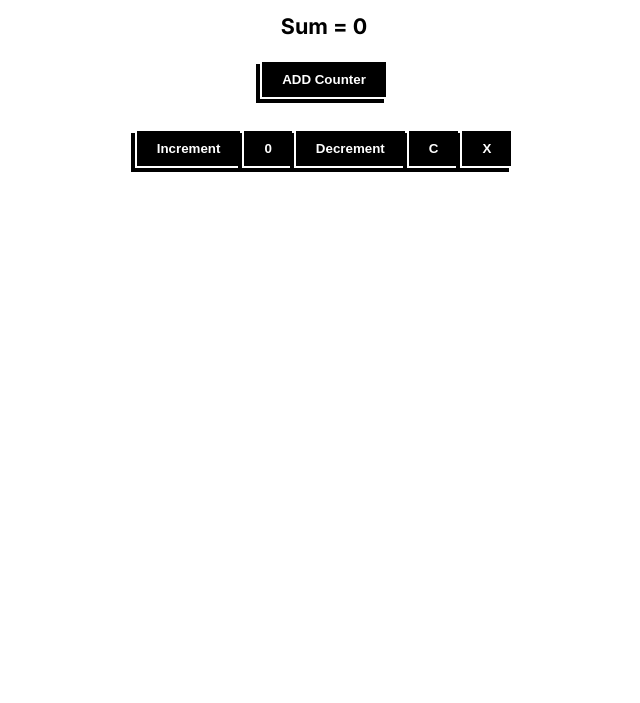
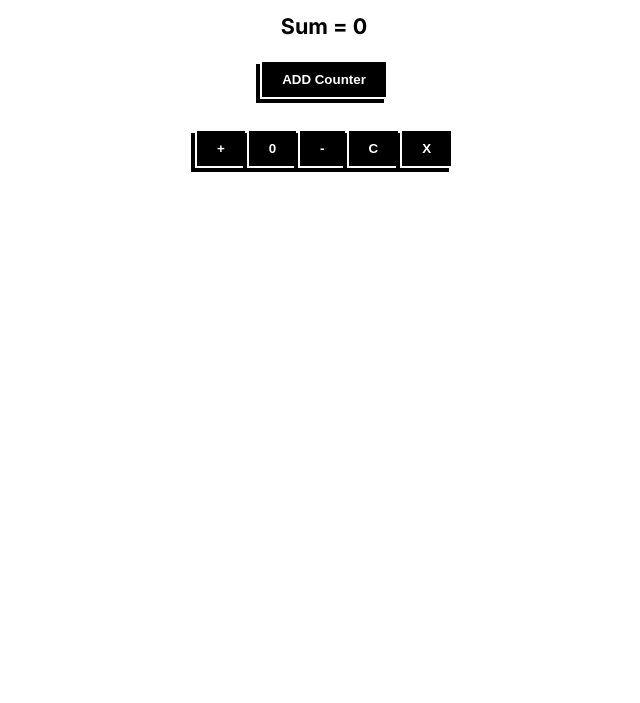
Before and after one commit to SirFamily/Counter-app-React-JSX, a plain HTML site: page index.html in a window 1280 px wide. Shown: the part 97-800 px from the top of the page, without its empty margins (316-956 px from the left). Drawn offline with nearby package versions, Linux system fonts and the light colour scheme.

Commit message:
Update button labels and add hover and active styles to the counter component. (generated by blackbox.ai )

```diff
--- a/main.js
+++ b/main.js
@@ -33,9 +33,9 @@ function Counter({ updateSum }) {
   return (
     <div className="counter">
       <div className="controller">
-        <button onClick={() => updateCounter(1)}>Increment</button>
+        <button onClick={() => updateCounter(1)}>+</button>
         <button>{count}</button>
-        <button onClick={() => updateCounter(-1)}>Decrement</button>
+        <button onClick={() => updateCounter(-1)}>-</button>
         <button onClick={() => updateCounter(-count)}>C</button>
         <button>X</button>
       </div>
--- a/style.css
+++ b/style.css
@@ -65,3 +65,8 @@ span {
     transform: scale(1.03);
     color: #cf4141;
 }
+
+button:active {
+    transform: scale(0.97);
+    background-color: #505050;
+}
```
